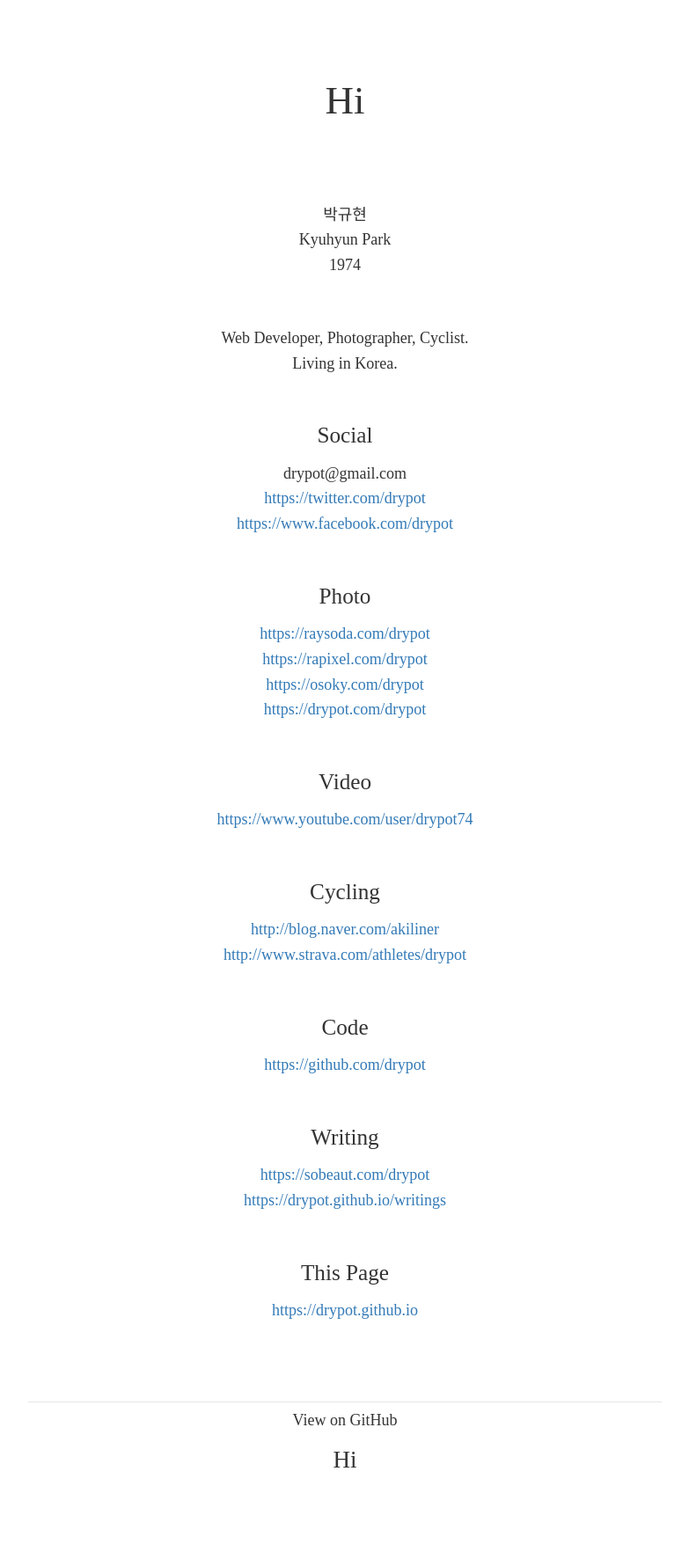
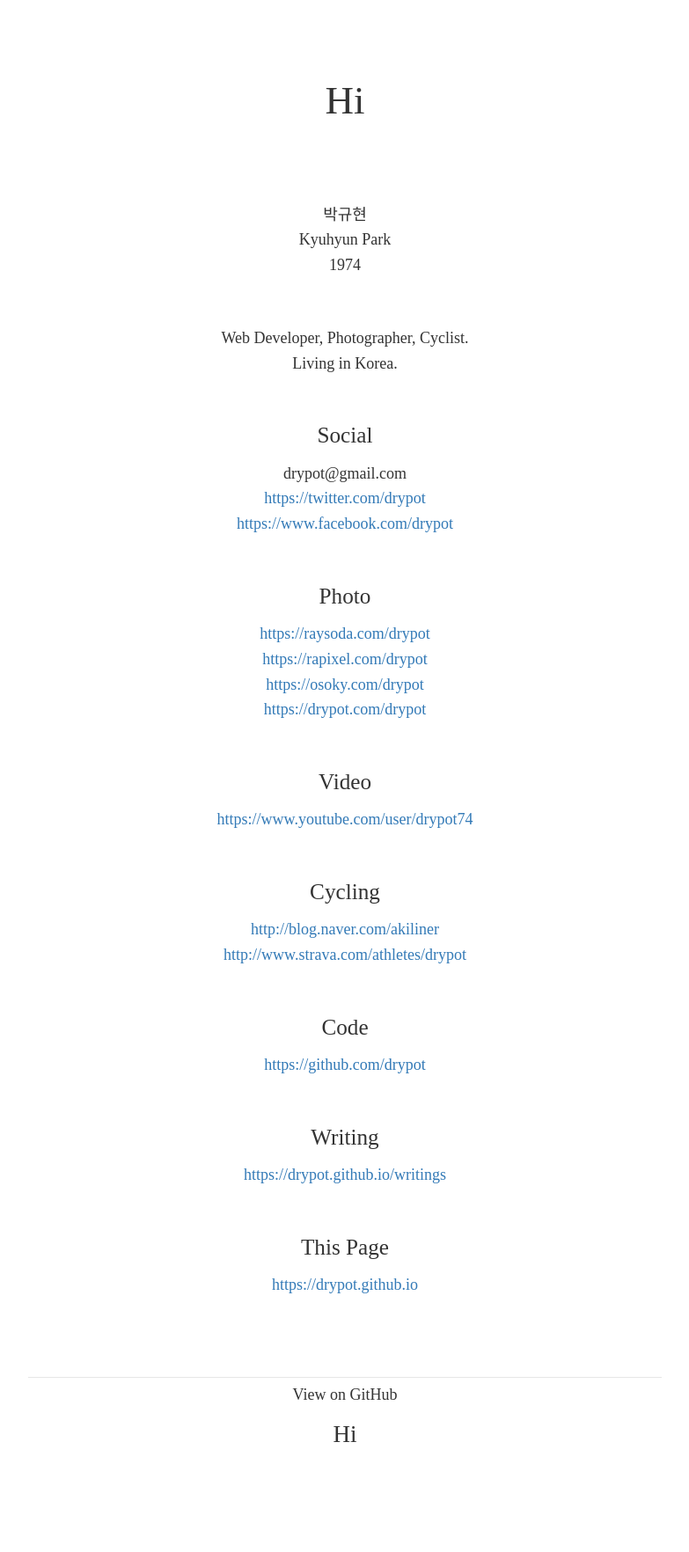
Before and after one commit to drypot/drypot.github.io, a Jekyll site: the page built from index.md, in a window 1280 px wide. Shown: the whole page at 88% size, without its empty margins (248-1031 px from the left). Built offline with Jekyll 4.4.1, drawn with Linux system fonts in a browser that asks for light colours; after the commit the page ends 1735 px from its top, so only the background shows below that.

Commit message:
remove sobeaut link.

```diff
--- a/index.md
+++ b/index.md
@@ -45,7 +45,6 @@ drypot@gmail.com\\
 
 ### Writing
 
-<https://sobeaut.com/drypot>{:target="_blank"}\\
 <https://drypot.github.io/writings>{:target="_blank"}
 {:class="vspace"}
 
```
